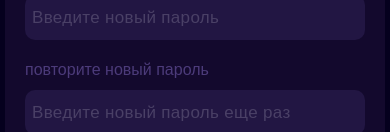
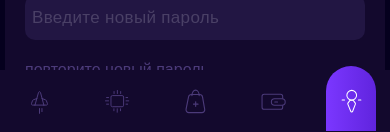
Before and after one commit to SteveGerr/exewion, a Vue app: page /profile in a window 390 px wide. Shown: the part 712-844 px from the top of the page. Built offline with nearby package versions, Linux system fonts and the light colour scheme; no server answers; sample sign-in values are in the browser's storage; a web font is replaced by a local one.

Commit message:
[feat] added sidebar fixed

```diff
--- a/src/views/MainView.vue
+++ b/src/views/MainView.vue
@@ -87,8 +87,9 @@ const sidebarItems = [
 
       @media screen and (max-width: 768px) {
         height: auto;
-        padding: 0 5px;
+        padding: 0 5px 80px 5px;
         order: 1;
+        z-index: 1;
       }
     }
 
@@ -100,8 +101,11 @@ const sidebarItems = [
         height: auto;
         width: 100%;
         margin: 0;
+        position: fixed;
+        bottom: 0;
         border-radius: 0;
         order: 2;
+        z-index: 3;
       }
       &.app-wrapper {
         padding: 8px 11px;
```
